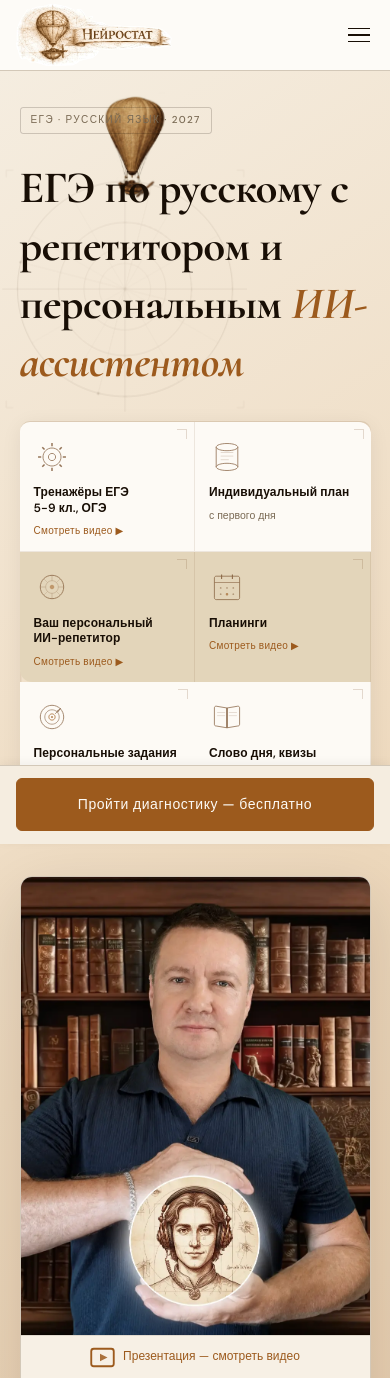
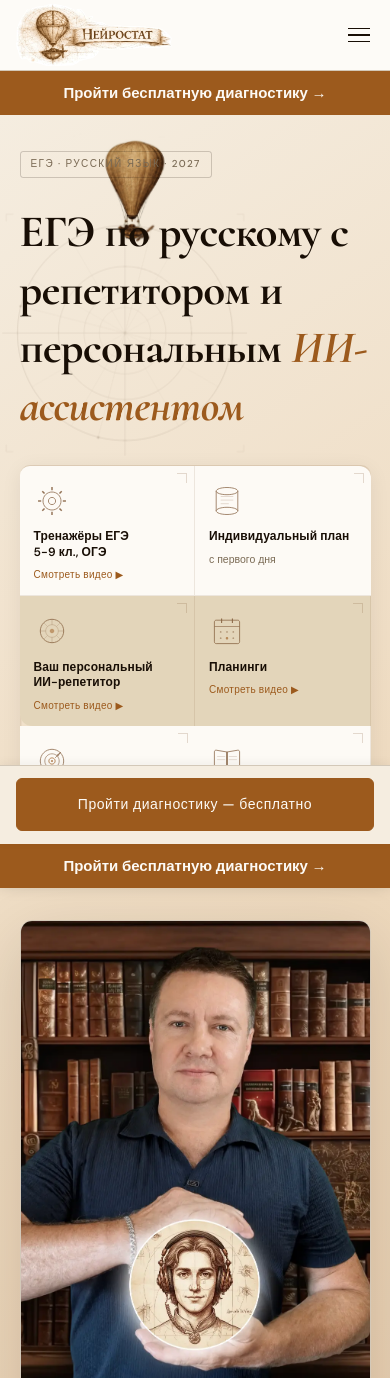
Before and after one commit to NesmitC/webtable_ja, a Django app: page / in a window 390 px wide; the page is wider, and only the part inside the window is pictured. Shown: the top 1378 px of that part. Run offline with Django 5.2, Linux system fonts and the light colour scheme.

Commit message:
мобильный CTA диагностики: плашка под хедером на первом экране + липкая нижняя панель после скролла (только <=768px), цель Метрики DIAG_CTA_CLICK по клику; на страницах диагностики/регистрации/рубежа плашка скрывается
Co-authored-by: Chatbox <chatbox@chatboxai.com>

```diff
--- a/main/static/css/adaptive.css
+++ b/main/static/css/adaptive.css
@@ -2646,3 +2646,35 @@
     }
 
 }
+
+/* ===== Мобильный CTA диагностики: плашка под хедером + липкая панель ===== */
+.mobile-diag-cta { display: none; }
+
+@media (max-width: 768px) {
+    .mobile-diag-cta { display: block; background: var(--color-btn-primary, #7a5230); }
+
+    .mobile-diag-cta a {
+        display: block;
+        padding: 12px 16px;
+        text-align: center;
+        color: var(--color-btn-text-light, #ffffff);
+        font-family: 'DM Sans', var(--font-body);
+        font-weight: 600;
+        font-size: 15px;
+        text-decoration: none;
+    }
+
+    .mobile-diag-cta--dock {
+        position: fixed;
+        left: 0;
+        right: 0;
+        bottom: 0;
+        z-index: 120;
+        transform: translateY(100%);
+        transition: transform 0.25s ease;
+        box-shadow: 0 -6px 18px rgba(0, 0, 0, 0.28);
+        padding-bottom: env(safe-area-inset-bottom);
+    }
+
+    .mobile-diag-cta--dock.is-visible { transform: translateY(0); }
+}
--- a/main/templates/includes/header.html
+++ b/main/templates/includes/header.html
@@ -198,3 +198,42 @@
         </div>
     </div>
 </header>
+
+<!-- Мобильный CTA диагностики: плашка под хедером на первом экране +
+     липкая нижняя панель после скролла. Десктоп не затрагивает. -->
+<div class="mobile-diag-cta" data-diag-cta>
+    <a href="{% url 'diagnostic_fix_ege' %}" data-diag-cta-link>Пройти бесплатную диагностику →</a>
+</div>
+<div class="mobile-diag-cta mobile-diag-cta--dock" data-diag-cta-dock>
+    <a href="{% url 'diagnostic_fix_ege' %}" data-diag-cta-link>Пройти бесплатную диагностику →</a>
+</div>
+<script>
+    (function () {
+        var bar = document.querySelector('[data-diag-cta]');
+        var dock = document.querySelector('[data-diag-cta-dock]');
+        if (!bar || !dock) return;
+        // На страницах самой диагностики, регистрации и рубежа плашка не нужна
+        if (/^\/(diagnostic|accounts\/register|ege\/checkpoint)/.test(location.pathname)) {
+            bar.remove();
+            dock.remove();
+            return;
+        }
+        var mq = window.matchMedia('(max-width: 768px)');
+        var threshold = 0;
+        function measure() { threshold = bar.offsetTop + bar.offsetHeight; }
+        function onScroll() {
+            if (!mq.matches) { dock.classList.remove('is-visible'); return; }
+            dock.classList.toggle('is-visible', window.scrollY > threshold);
+        }
+        measure();
+        window.addEventListener('resize', function () { measure(); onScroll(); });
+        window.addEventListener('scroll', onScroll, { passive: true });
+        onScroll();
+        // Отдельная цель Метрики по клику плашки (создаётся в кабинете вручную)
+        document.querySelectorAll('[data-diag-cta-link]').forEach(function (a) {
+            a.addEventListener('click', function () {
+                if (window.ym) { window.ym(112180656, 'reachGoal', 'DIAG_CTA_CLICK'); }
+            });
+        });
+    })();
+</script>
```
